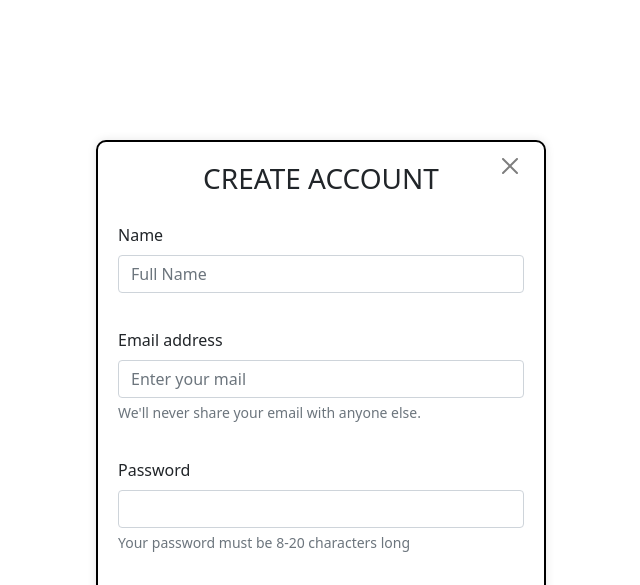
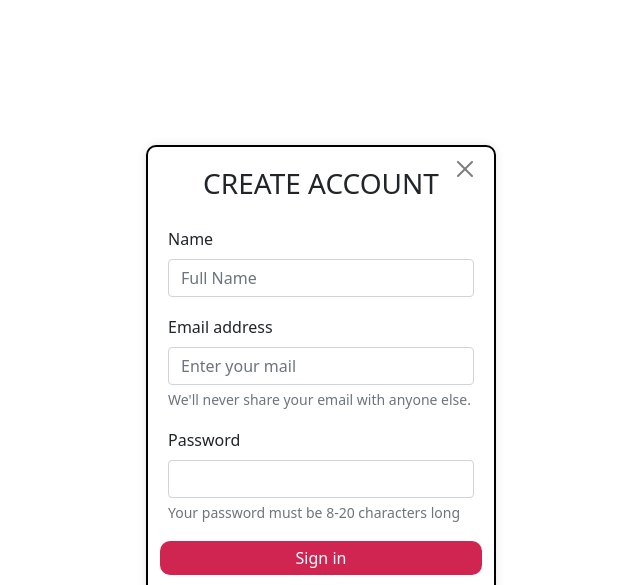
Before and after one commit to getwithashish/synergy, a website: page createAccount.html in a window 1280 px wide. Shown: the top 585 px of the page, without its empty margins (319-959 px from the left). Drawn offline with nearby package versions, Linux system fonts and the light colour scheme; files that its build step writes are made by us from their sources.

Commit message:
feat:change the size of login window and create account window

```diff
--- a/createAccount.html
+++ b/createAccount.html
@@ -19,7 +19,7 @@
 
             <h3 style="text-align: center;">CREATE ACCOUNT</h3>
 
-            <div class="mb-3" id="name-input-group">
+            <div class="mb-6" id="name-input-group">
                 <label for="userName" class="form-label">Name</label>
                 <input type="text" class="form-control" id="userName" placeholder="Full Name"   name="userName" required>
                 <div class="valid-feedback" id="nameValidFeedback">
@@ -31,7 +31,7 @@
 
           </div>
 
-            <div class="mb-3" id="email-input-group">
+            <div class="mb-6" id="email-input-group">
                   <label for="userEmail" class="form-label">Email address</label>
                   <input type="email" class="form-control" id="userEmail" placeholder="Enter your mail" aria-describedby="emailHelp"  name="userEmail" required>
                   <div class="valid-feedback" id="emailValidFeedback">
@@ -43,7 +43,7 @@
                   <div id="emailHelp" class="form-text">We'll never share your email with anyone else.</div>
             </div>
 
-            <div class="mb-3" id="password-input-group">
+            <div class="mb-6" id="password-input-group">
                   <label for="userPassword" class="form-label" id="passwordLabel">Password</label>
                   <input type="password" id="inputPassword5" class="form-control" aria-describedby="passwordHelpBlock">
                   <div id="passwordHelpBlock" class="form-text">
--- a/loginPage.css
+++ b/css/createAccount.css
@@ -5,18 +5,35 @@ body {
     display: flex;
     justify-content: center;
     align-items: center;
-    height: 150vh;
+    height: 100vh;
     background-color: #f5f5f5;
+
   }
 
-  .login-container {
+  .create-account-container {
     position: relative;
-    width: 450px;
+    width: 350px;
+    height: 510px;
     background-color: #fff;
     padding: 20px;
     border: 2px solid black;
     border-radius: 10px;
     box-shadow: 0 0 10px rgba(0, 0, 0, 0.1);
+  }
+
+  /* .mb-3 {
+    margin-bottom: 2px; /* You can reduce this value to decrease the space
+  } */
+
+  #create-account-form {
+    display: flex;
+    flex-direction: column;
+    gap: 2px;
+  }
+
+  .create-account-form h2 {
+    text-align: center;
+    margin-bottom: 3px;
   }
 
   .close-btn {
@@ -29,39 +46,12 @@ body {
     background: none;
     border: 1px solid grey;
     border-radius: 5px;
-    font-size: 24px;
+    font-size: 5px;
     cursor: pointer;
     padding: 5px 10px;
     line-height: 1;
   }
 
-  #login-form {
-    display: flex;
-    flex-direction: column;
-  }
-
-  .login-form h2 {
-    text-align: center;
-    margin-bottom: 20px;
-  }
-
-  /* Update the ID selector to a class selector */
-  .mb-3 {
-    margin-bottom: 15px;
-  }
-
-  .input-group label {
-    display: block;
-    margin-bottom: 5px;
-  }
-
-  .input-group input {
-    width: 100%;
-    padding: 8px;
-    border-radius: 10px;
-    border: 1px solid #ccc;
-
-  }
   .valid-feedback {
     display: none; /* initially hide */
     color: green;
@@ -71,36 +61,25 @@ body {
     color: red;
   }
 
-  .checkbox-group {
-    display: flex;
-    justify-content: space-between;
-    align-items: center;
-    margin-bottom: 15px;
-  }
-
-  .forgot-password {
-    text-decoration: none;
-    color: #cf2550;
-  }
 
   #signInBtn {
-    padding: 10px;
+    padding: 5px;
     border: none;
     border-radius: 10px;
     background-color: #cf2550;
     color: #fff;
     cursor: pointer;
-    margin-bottom: 10px;
+
   }
 
   #signInGoogleBtn {
-    padding: 10px;
+    padding: 5px;
     border: 1px solid grey;
     border-radius: 10px;
     background-color: transparent;
     color: black;
     cursor: pointer;
-    margin-bottom: 10px;
+
   }
 
   #signInBtn:hover {
--- a/createAccount.css
+++ b/css/loginPage.css
@@ -5,30 +5,20 @@ body {
     display: flex;
     justify-content: center;
     align-items: center;
-    height: 110vh;
+    height: 100vh;
     background-color: #f5f5f5;
+
   }
 
-  .create-account-container {
+  .login-container {
     position: relative;
-    width: 450px;
-    height: 600px;
+    width: 350px;
+    height: 540px;
     background-color: #fff;
     padding: 20px;
     border: 2px solid black;
     border-radius: 10px;
     box-shadow: 0 0 10px rgba(0, 0, 0, 0.1);
-  }
-
-  #create-account-form {
-    display: flex;
-    flex-direction: column;
-    gap: 3px;
-  }
-
-  .create-account-form h2 {
-    text-align: center;
-    margin-bottom: 6px;
   }
 
   .close-btn {
@@ -47,6 +37,33 @@ body {
     line-height: 1;
   }
 
+  #login-form {
+    display: flex;
+    flex-direction: column;
+  }
+
+  .login-form h2 {
+    text-align: center;
+    margin-bottom: 6px;
+  }
+
+  /* Update the ID selector to a class selector */
+  /* .mb-3 {
+    margin-bottom: 5px;
+  } */
+
+  .input-group label {
+    display: block;
+    margin-bottom: 5px;
+  }
+
+  .input-group input {
+    width: 100%;
+    padding: 8px;
+    border-radius: 10px;
+    border: 1px solid #ccc;
+
+  }
   .valid-feedback {
     display: none; /* initially hide */
     color: green;
@@ -56,6 +73,17 @@ body {
     color: red;
   }
 
+  .checkbox-group {
+    display: flex;
+    justify-content: space-between;
+    align-items: center;
+    margin-bottom: 15px;
+  }
+
+  .forgot-password {
+    text-decoration: none;
+    color: #cf2550;
+  }
 
   #signInBtn {
     padding: 10px;
@@ -64,7 +92,7 @@ body {
     background-color: #cf2550;
     color: #fff;
     cursor: pointer;
-    margin-bottom: 7px;
+    margin-bottom: 6px;
   }
 
   #signInGoogleBtn {
```
Also changed, not shown: loginPage.html (+4 -4 lines), css/navBar.css (renamed from navBar.css), 1 other file.
